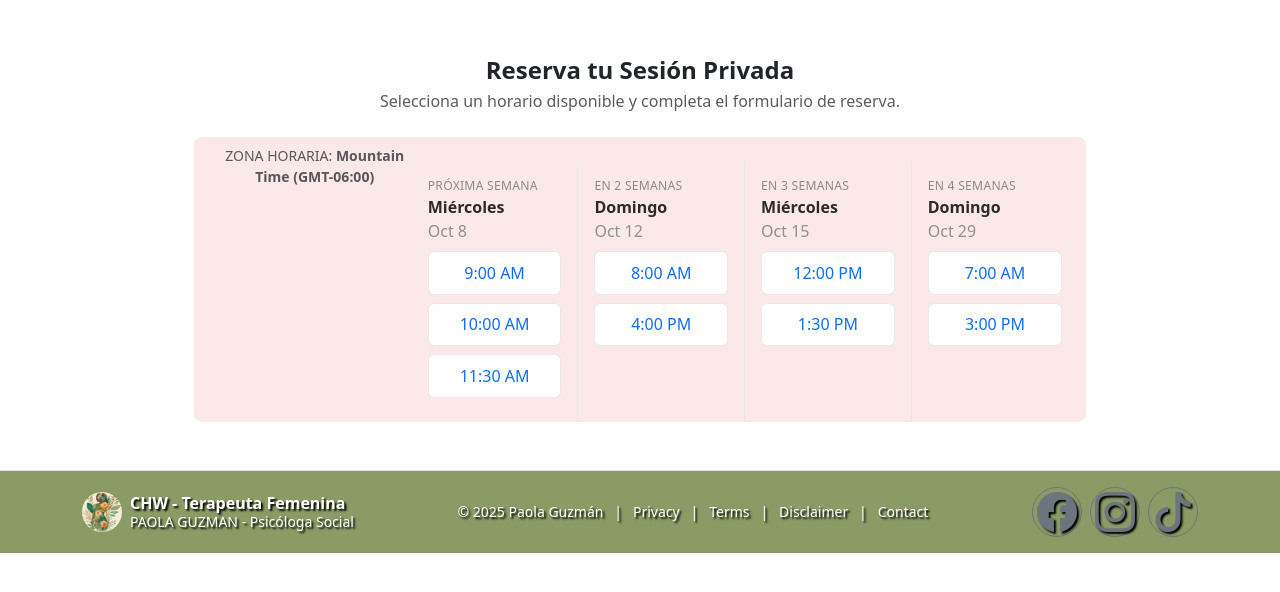
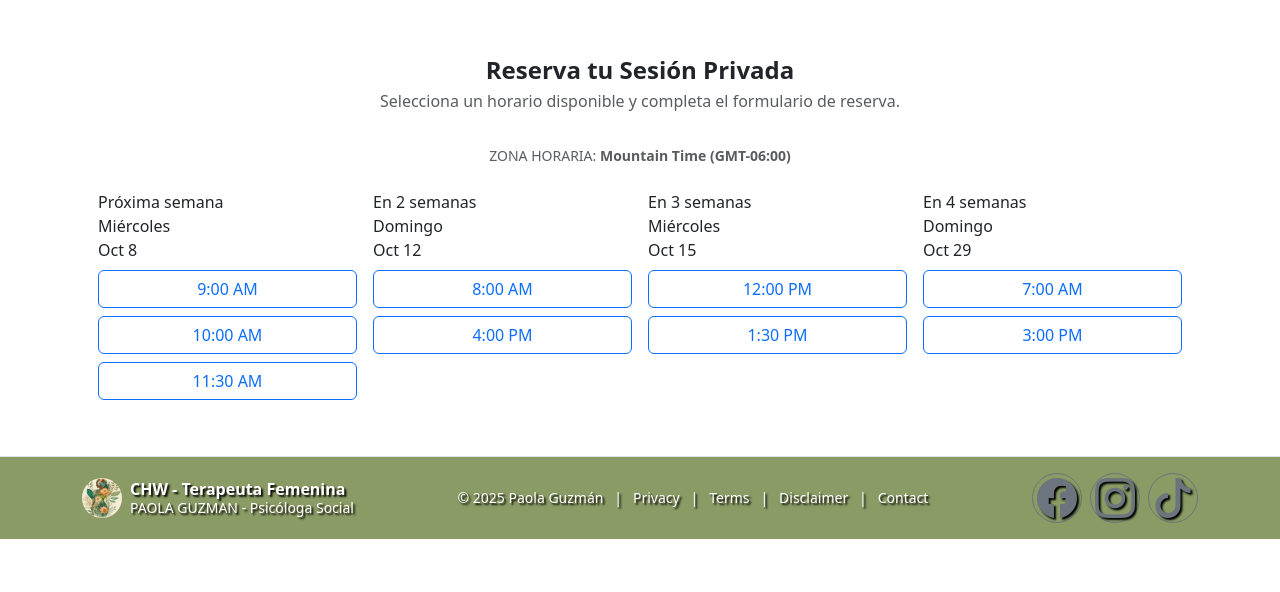
Before and after one commit to Reypao/sicologiapaola, a PHP site: page /sesionprivada.html in a window 1280 px wide. Shown: the part 103-695 px from the top of the page. Run offline with PHP 8.4, Linux system fonts and the light colour scheme; some web fonts are replaced.

Commit message:
update42

```diff
--- a/styles/components.css
+++ b/styles/components.css
@@ -1,4 +1,6 @@
-/* Botones globales */
+/* ===============================
+   BOTONES GLOBALES
+================================== */
 
 .btn-reserva {
   background-color: var(--color-dark-red);
@@ -32,7 +34,9 @@
   transform: translateY(-2px);
 }
 
-/* Iconos sociales */
+/* ===============================
+   ICONOS SOCIALES
+================================== */
 
 .social-facebook:hover {
   color: var(--primary-color);
@@ -46,7 +50,9 @@
   color: red;
 }
 
-/* componentes carrusel */
+/* ===============================
+   COMPONENTES CARRUSEL / TESTIMONIOS
+================================== */
 
 /* Testimonials look & spacing */
 .testimonial-card {
@@ -57,11 +63,10 @@
   font-size: 2rem;
   line-height: 1;
   vertical-align: baseline;
-  opacity: .35;
+  opacity: 0.35;
 }
 
-/* TestimonialMake indicators subtle and aligned */
-
+/* Testimonial indicators subtle and aligned */
 #testimonialsCarousel .carousel-indicators [data-bs-target] {
   width: 10px;
   height: 10px;
@@ -72,8 +77,7 @@
   bottom: -2rem;
 }
 
-/* card - images*/
-
+/* Card images */
 .card-img-top {
   height: 220px;
   object-fit: cover;
@@ -81,12 +85,12 @@
 
 .bg-pastel-green {
   background-color: #effaef;
-
 }
 
-/* TRABAJA CON PAOLA*/
+/* ===============================
+   TRABAJA CON PAOLA
+================================== */
 
-/* work with paola */
 .work-with-paola i {
   font-size: 1.5rem;
   color: #e26d5a;
@@ -96,78 +100,5 @@
   width: 128px;
   height: 128px;
   display: inline-block;
-  filter: drop-shadow(0 2px 2px rgba(0, 0, 0, .06));
+  filter: drop-shadow(0 2px 2px rgba(0, 0, 0, 0.06));
 }
-
-.pg-subtle {
-  color: #7d7d7d;
-}
-
-.pg-card {
-  background: #fff;
-  border: 1px solid var(--pg-border);
-  border-radius: .5rem;
-}
-
-.pg-photo {
-  width: 120px;
-  height: 120px;
-  object-fit: cover;
-  border-radius: .5rem;
-}
-
-.pg-board {
-  background: #fbe9e9;
-  border-radius: .5rem;
-  max-width: 80%;
-  display: flex;
-  justify-content: center;
-  margin: 0 auto;
-}
-
-.pg-col {
-  padding: 1rem;
-  border-right: 1px solid var(--pg-border);
-}
-
-.pg-col:last-child {
-  border-right: none;
-}
-
-.pg-week {
-  text-transform: uppercase;
-  font-size: .76rem;
-  color: #8a8a8a;
-  letter-spacing: .02em;
-}
-
-.pg-day {
-  font-weight: 600;
-  color: #2b2b2b;
-}
-
-.pg-date {
-  color: #909090;
-}
-
-.pg-slot {
-  width: 100%;
-  margin-bottom: .6rem;
-  border: 1px solid var(--pg-border);
-  background: #fff;
-  border-radius: .4rem;
-  padding: .55rem .75rem;
-  font-weight: 500;
-  transition: .15s;
-}
-
-.pg-slot:hover {
-  border-color: var(--pg-brand);
-  box-shadow: 0 0 0 .2rem rgba(154, 208, 97, .15);
-  transform: translateY(-1px);
-}
-
-.pg-powered {
-  color: #9a9a9a;
-  font-size: .85rem;
-}
```
Also changed, not shown: styles/pages.css (+37 -42 lines).
